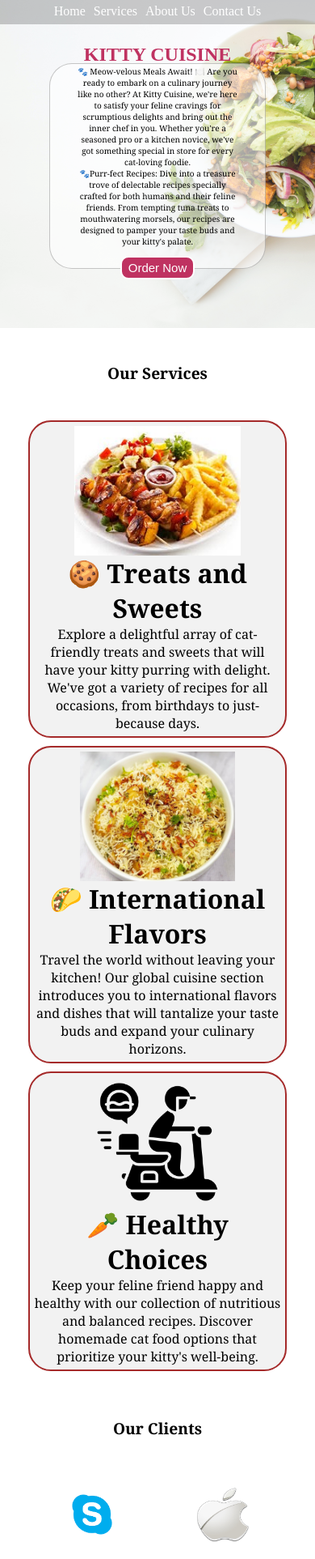
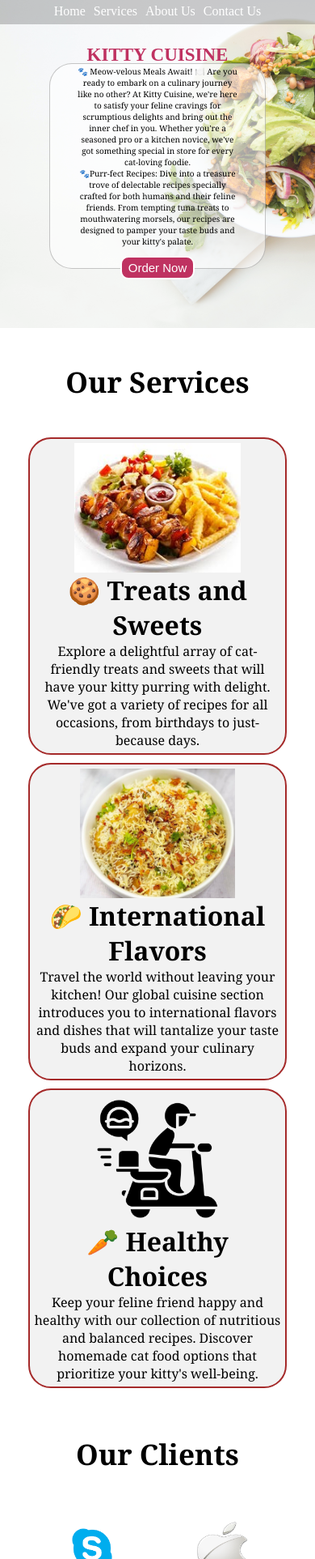
Before and after one commit to Tamhira/Kitty_Cuisine, a plain HTML site: page index.html in a window 390 px wide. Shown: the part 75-2000 px from the top of the page at 81% size. Drawn offline with Linux system fonts and the light colour scheme.

Commit message:
Update PROJ02phone.css

```diff
--- a/PROJ02phone.css
+++ b/PROJ02phone.css
@@ -50,36 +50,38 @@
 #contact-box form{
     width: 80%;
 }
-
 #contact {
     position: relative;
     border: 2px solid brown;
     background-color: white;
     height: 600px;
     width: 90%;
-    margin: 120px auto;
+    margin: 20px auto;
     padding: 0px;
     border-radius: 28px;
 }
 /* footer */
 
 /* Utility classes  */
+.h-primary0 {
+    /* padding: 10px; */
+    font-size: 23px;
+}
+.h-primary1{
+    font-size: 2.2rem;
+    padding: 67px 10px 10px 10px;
+}
 .h-primary {
     /* padding: 10px; */
-    font-size: 1.2rem;
+    font-size: 2.2rem;
 }
-.h-primary1{
-    font-size: 1.2rem;
-    padding: 67px 10px 10px 10px;
+.h-secondary {
+    font-family: Georgia, 'Times New Roman', Times, serif;
+    font-size: 2.0rem;
+    padding: 0px;
 }
 .btn{
     font-size: 15px;
     padding: 4px 8px;
     margin: 11px;
 }
-
-.h-secondary {
-    font-family: Georgia, 'Times New Roman', Times, serif;
-    font-size: 2.0rem;
-    padding: 0px;
-}
```
